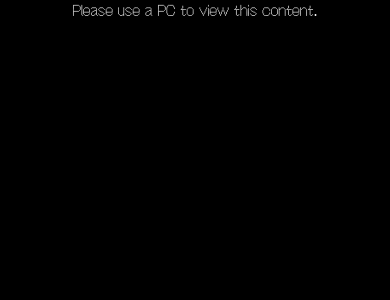
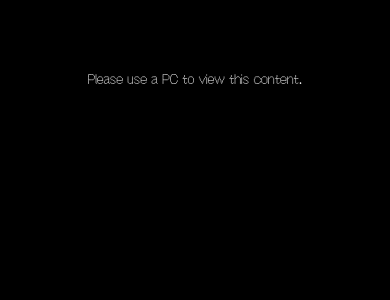
Before and after one commit to woustachemaxd/website-test, a React (Create React App) app: page / in a window 390 px wide. Shown: the top 300 px of the page. Built offline with nearby package versions, Linux system fonts and the light colour scheme; no server answers.

Commit message:
modified phone1

```diff
--- a/src/App.js
+++ b/src/App.js
@@ -25,7 +25,7 @@ function App() {
   if (!isPC) {
     return (
       <div className="bg-black w-screen h-screen">
-        <p className="font-offBitDotNormal text-center text-white">
+        <p className="p-[70px] font-offBitDotNormal text-center text-white text-[14px]">
           Please use a PC to view this content.
         </p>
       </div>
```
